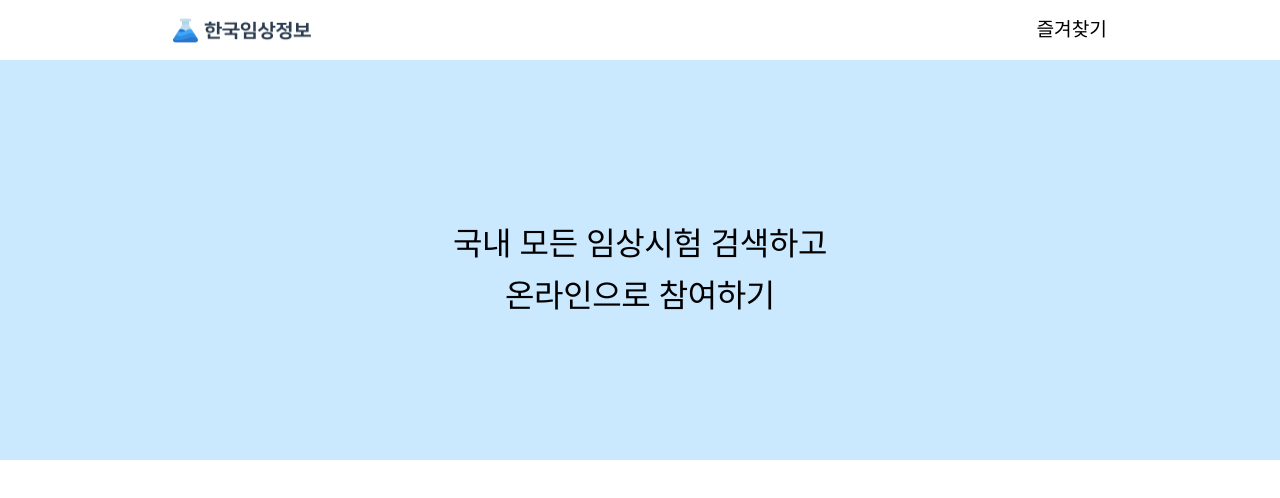
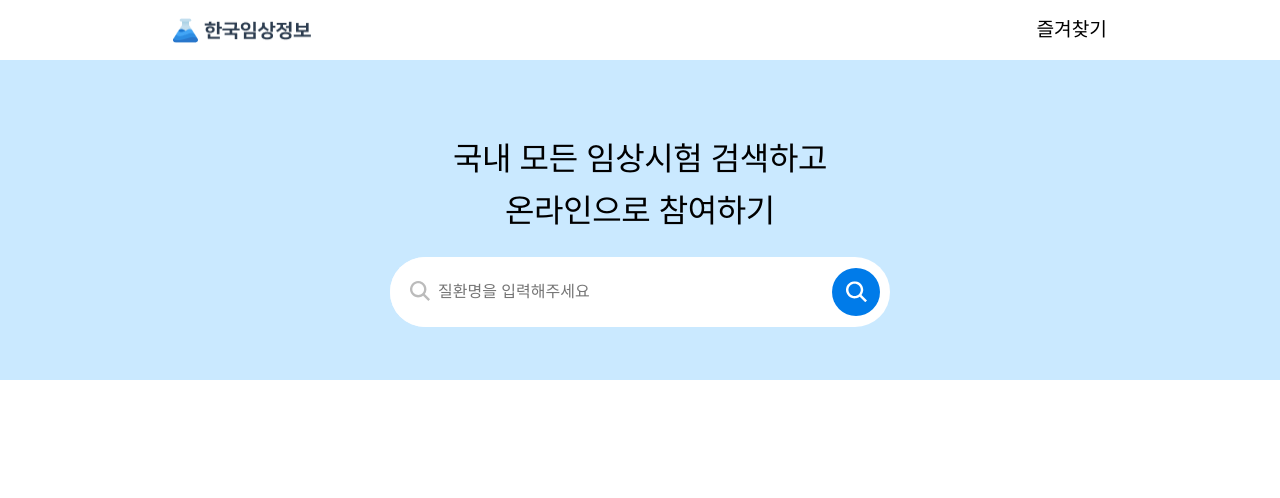
Before and after one commit to techeer-sv/Infinite_Challenge_FE, a React (Vite) app: page / in a window 1280 px wide. Shown: the top 498 px of the page. Built offline with nearby package versions, Linux system fonts and the light colour scheme; a web font is replaced by a local one.

Commit message:
feat: 검색바 구현 완료

```diff
--- a/src/containers/favorites/FavoritesContaner.tsx
+++ b/src/containers/favorites/FavoritesContaner.tsx
@@ -1,9 +1,19 @@
+import { styled } from "styled-components";
+
 const FavoritesContainer = () => {
   return (
-    <div>
+    <Container>
       <h1>Favorites</h1>
-    </div>
+    </Container>
   );
 };
 
 export default FavoritesContainer;
+
+const Container = styled.div`
+  display: flex;
+  justify-content: center;
+  align-items: center;
+  height: auto;
+  font-size: 2rem;
+`;
--- a/src/containers/search/SearchContainer.tsx
+++ b/src/containers/search/SearchContainer.tsx
@@ -1,11 +1,22 @@
 import { styled } from "styled-components";
+import SearchBar from "./ui/SearchBar";
+import { useState } from "react";
 
 const SearchContainer = () => {
+  const [isFocused, setFocused] = useState(false);
+
   return (
     <Container>
-      <Description>
+      <DescriptionBlock>
         국내 모든 임상시험 검색하고 <br /> 온라인으로 참여하기
-      </Description>
+      </DescriptionBlock>
+      <SearchBlock
+        onFocus={() => setFocused(true)}
+        onBlur={() => setFocused(false)}
+        focused={isFocused} // 올바른 props 할당 방식
+      >
+        <SearchBar />
+      </SearchBlock>
     </Container>
   );
 };
@@ -14,6 +25,7 @@ export default SearchContainer;
 
 const Container = styled.div`
   display: flex;
+  flex-direction: column;
   justify-content: center;
   align-items: center;
   font-size: 2rem;
@@ -21,20 +33,23 @@ const Container = styled.div`
   width: 100vw;
 
   /* PC */
-  height: 50vh;
+  height: 40vh;
+  gap: 20px;
 
   /* 태블릿 */
   @media (min-width: 768px) and (max-width: 1023px) {
-    height: 40vh;
+    height: 32vh;
+    gap: 16px;
   }
 
   /* 모바일 */
   @media (max-width: 767px) {
-    height: 30vh;
+    height: 28vh;
+    gap: 12px;
   }
 `;
 
-const Description = styled.p`
+const DescriptionBlock = styled.p`
   font-weight: bold;
   color: #000000;
   margin-top: 20px;
@@ -58,3 +73,35 @@ const Description = styled.p`
     line-height: 36px;
   }
 `;
+
+interface SearchBlockProps {
+  focused: boolean;
+}
+
+const SearchBlock = styled.div<SearchBlockProps>`
+  display: flex;
+  justify-content: center;
+  align-items: center;
+  background-color: #ffffff;
+  border: ${({ focused }) => (focused ? "2px solid #007be9" : "none")};
+  /* 좌우만 둥글게 */
+  border-radius: 50px;
+  /* TODO: 선택 시 좌우로 늘어나는 애니메이션 적용 고려하기 */
+  max-width: 500px;
+
+  /* PC */
+  width: 100%;
+  height: 70px;
+
+  /* 태블릿 */
+  @media (min-width: 768px) and (max-width: 1023px) {
+    width: 90%;
+    height: 60px;
+  }
+
+  /* 모바일 */
+  @media (max-width: 767px) {
+    width: 80%;
+    height: 50px;
+  }
+`;
--- /dev/null
+++ b/src/containers/search/ui/SearchBar.tsx
@@ -0,0 +1,78 @@
+import { styled } from "styled-components";
+import searchIcon from "@/assets/icons/search.svg";
+import placeHolderSearchIcon from "@/assets/icons/search_placeholder.svg";
+
+export const SearchBar = () => {
+  return (
+    <Container>
+      <InputBlock type='text' placeholder={`질환명을 입력해주세요`} />
+      <SearchButton>
+        <img src={searchIcon} alt='search' />
+      </SearchButton>
+    </Container>
+  );
+};
+
+export default SearchBar;
+
+const Container = styled.div`
+  display: flex;
+  justify-content: center;
+  align-items: center;
+  width: 100%;
+  max-width: 600px;
+  height: 100%;
+  border-radius: 50px;
+`;
+
+const InputBlock = styled.input`
+  background-color: white;
+  flex: 1;
+  width: 100%;
+  height: 100%;
+  padding: 0 20px;
+  border: none;
+  border-radius: 50px 0 0 50px;
+  font-size: 1rem;
+  outline: none;
+  align-items: center;
+  height: 100%;
+  background-image: url(${placeHolderSearchIcon});
+  background-repeat: no-repeat;
+  background-position: 20px calc(50% - 1px);
+  background-size: 20px 20px; /* 아이콘 크기 조정 */
+  padding-left: 48px; /* 아이콘과 텍스트 간 간격 조정 */
+
+  :focus {
+    border: none;
+  }
+`;
+
+const SearchButton = styled.button`
+  display: flex;
+  justify-content: center;
+  align-items: center;
+  background-color: #007be9;
+  border-radius: 50%;
+  border: none;
+  cursor: pointer;
+  padding: 10px;
+  background-size: cover;
+  margin-right: 10px;
+
+  /* PC */
+  width: 48px;
+  height: 48px;
+
+  /* 태블릿 */
+  @media (min-width: 768px) and (max-width: 1023px) {
+    width: 40px;
+    height: 40px;
+  }
+
+  /* 모바일 */
+  @media (max-width: 767px) {
+    width: 36px;
+    height: 36px;
+  }
+`;
--- a/src/index.css
+++ b/src/index.css
@@ -62,24 +62,4 @@ h1 {
   line-height: 1.1;
 }
 
-/* TODO: button tag 전체 커스텀 후 하단 코드라인 제거 */
-button {
-  border-radius: 8px;
-  border: 1px solid transparent;
-  padding: 0.6em 1.2em;
-  font-size: 1em;
-  font-weight: 500;
-  font-family: inherit;
-  background-color: #1a1a1a;
-  cursor: pointer;
-  transition: border-color 0.25s;
-}
-button:hover {
-  border-color: #646cff;
-}
-button:focus,
-button:focus-visible {
-  outline: 4px auto -webkit-focus-ring-color;
-}
-
 /* TODO: 스크롤 숨기기 */
```
Also changed, not shown: src/assets/icons/search.svg (added), src/assets/icons/search_placeholder.svg (added).
